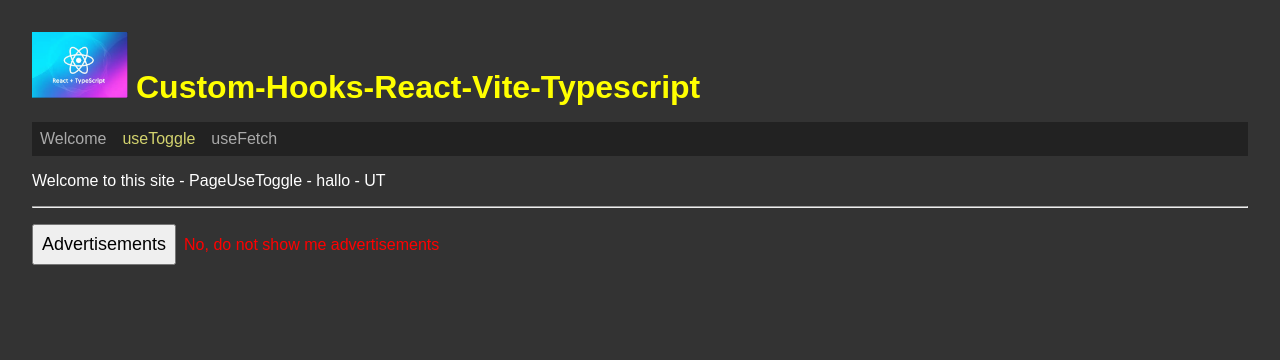
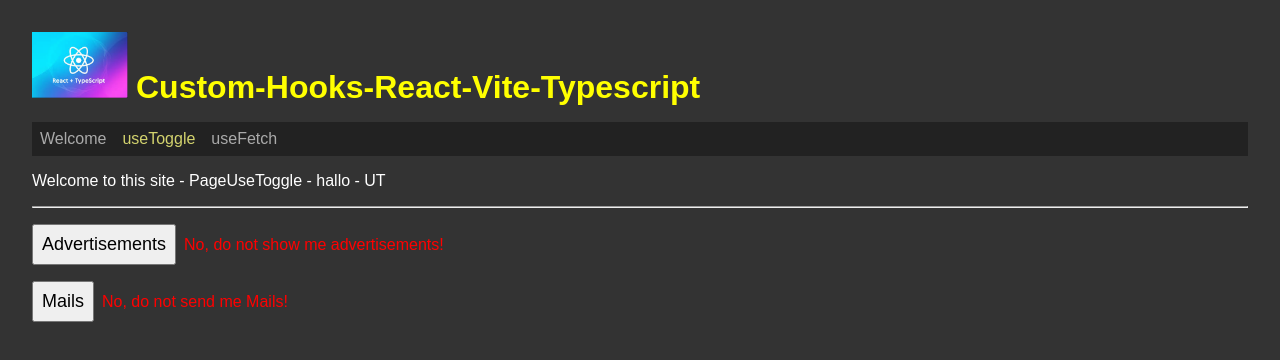
Before and after one commit to Scientific-Research/mk004-custom-hooks-React-Vite-Typescript, a React (Vite) app: page /useToggle in a window 1280 px wide. Shown: the top 360 px of the page. Built offline with nearby package versions, Linux system fonts and the light colour scheme.

Commit message:
The send Mail button works well

```diff
--- a/src/App.css
+++ b/src/App.css
@@ -68,5 +68,12 @@ body {
       font-size: large;
       margin-right: 0.5rem;
     }
+
+    .btnMails {
+      margin-top: 1rem;
+      padding: 0.5rem;
+      font-size: large;
+      margin-right: 0.5rem;
+    }
   }
 }
--- a/src/components/PageUseToggle.tsx
+++ b/src/components/PageUseToggle.tsx
@@ -6,9 +6,14 @@ interface IProp {
 
 export const PageUseToggle = ({ PageUseToggle }: IProp) => {
   const [showAds, setShowAds] = useState(false);
+  const [sendMail, setSendMail] = useState(false);
 
   const handleShowAds = () => {
     setShowAds(!showAds);
+  };
+
+  const handleSendMails = () => {
+    setSendMail(!sendMail);
   };
 
   return (
@@ -19,6 +24,7 @@ export const PageUseToggle = ({ PageUseToggle }: IProp) => {
 
       <hr />
 
+      <div>
         <button className="btnAds" onClick={handleShowAds}>
           Advertisements
         </button>
@@ -37,8 +43,18 @@ export const PageUseToggle = ({ PageUseToggle }: IProp) => {
         {/* Second Solution */}
         <span className={showAds ? 'positive' : 'negative'}>
           {showAds
-          ? `Yes, show me advertisements`
-          : 'No, do not show me advertisements'}
+            ? `Yes, show me advertisements!`
+            : 'No, do not show me advertisements!'}
+        </span>
+      </div>
+
+      {/* SEND MAIL SECTION */}
+      <button className="btnMails" onClick={handleSendMails}>
+        Mails
+      </button>
+
+      <span className={sendMail ? 'positive' : 'negative'}>
+        {sendMail ? `Yes, send me Mails!` : 'No, do not send me Mails!'}
       </span>
     </div>
   );
```
Lines whose indentation alone changed are shown as unchanged.
